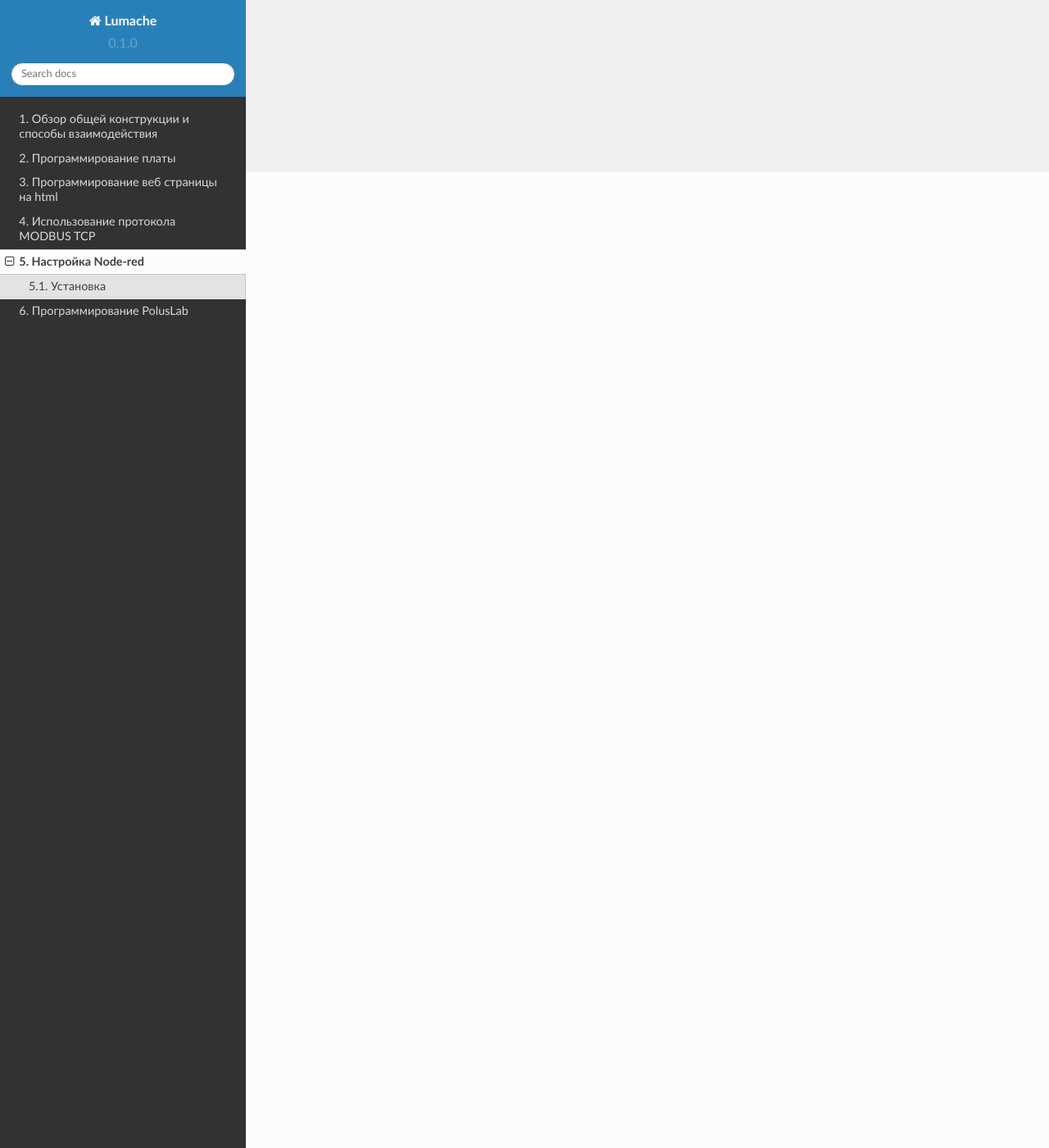
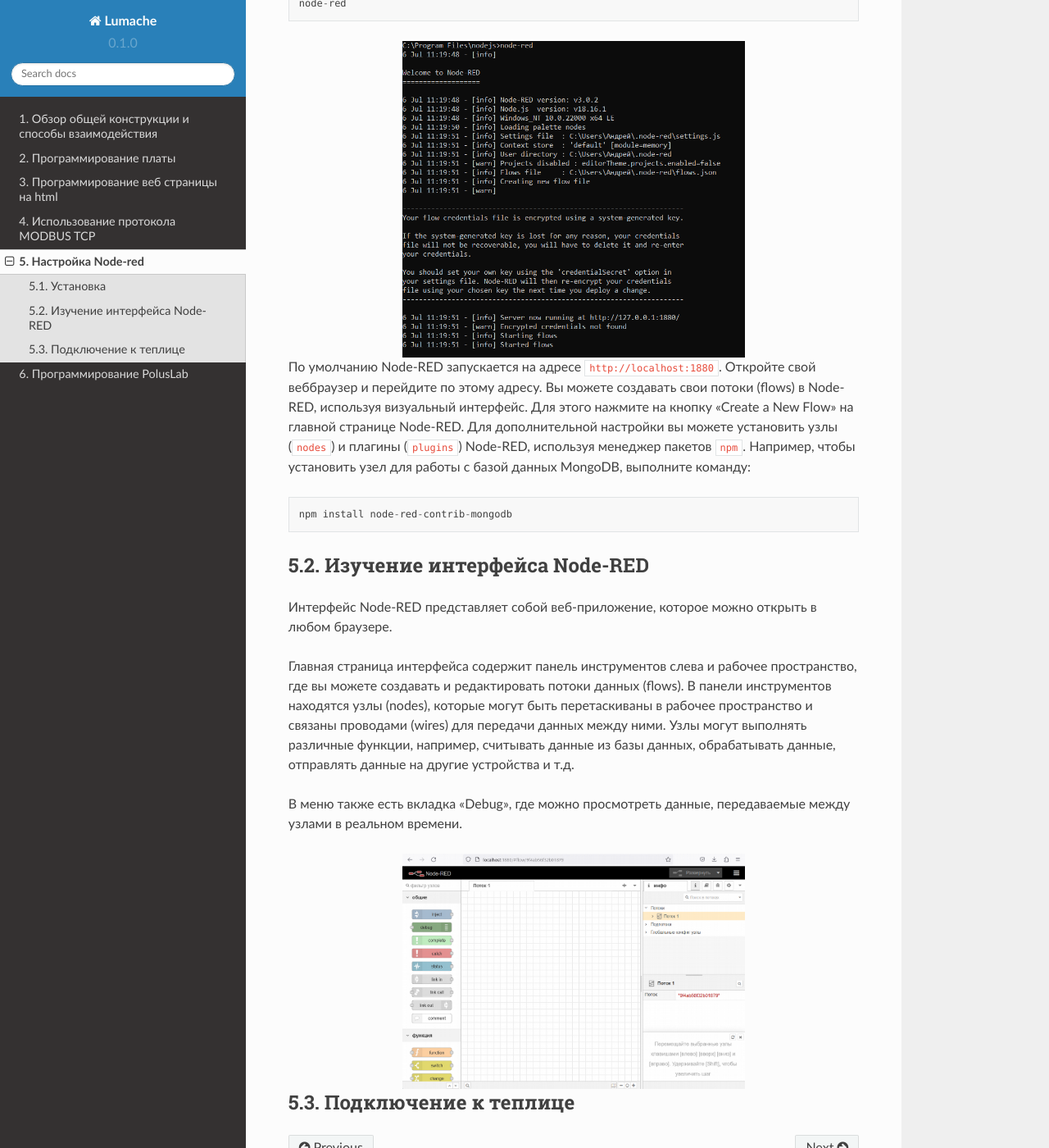
Before and after one commit to BBanwz/book_AL_GH, a Sphinx documentation site: the page built from docs/source/5/1.rst, in a window 1280 px wide and 1400 px high, scrolled down 1190 px. Shown: the whole window at 82% size. Built offline with Sphinx 7.4.7 and the Read the Docs theme 2.0.0, drawn with Linux system fonts in a browser that asks for light colours; some of the changed text lies outside the part shown.

Commit message:
Update 1.rst

```diff
--- a/docs/source/5/1.rst
+++ b/docs/source/5/1.rst
@@ -13,3 +13,56 @@
 4. В открывшейся странице выберем вариант “Running locally” чтобы установить Node-RED на свой ПК
 
 5. Выберем вариант установки для Windows или для любой другой операционной системы
+
+Далее, следуя указаниям в инструкции по установке перейдите на страницу ``https://nodejs.org/en`` и скачайте .msi файл. После успешной установки вы увидите следующее сообщение. Кроме того, откроется консоль установки дополнительных инструментов Node.js
+
+.. figure:: images/1.png
+       :width: 60%
+       :align: center
+       :alt: установка
+
+
+Откройте cmd, перейдите в каталог nodejs. Запустите процесс установки Node-RED. Для
+этого введите следующий запрос::
+
+  npm install -g --unsafe-perm node-red
+
+
+.. figure:: images/2.png
+       :width: 60%
+       :align: center
+       :alt: установка
+
+
+Для запуска Node-RED введите команду::
+
+  node-red
+
+
+.. figure:: images/3.png
+       :width: 60%
+       :align: center
+       :alt: установка
+
+
+По умолчанию Node-RED запускается на адресе ``http://localhost:1880``. Откройте свой веббраузер и перейдите по этому адресу. Вы можете создавать свои потоки (flows) в Node-RED, используя визуальный интерфейс. Для этого нажмите на кнопку «Create a New Flow» на главной странице Node-RED. Для дополнительной настройки вы можете установить узлы (``nodes``) и плагины (``plugins``) Node-RED, используя менеджер пакетов ``npm``. Например, чтобы установить узел для работы с базой данных MongoDB, выполните команду::
+
+  npm install node-red-contrib-mongodb
+
+Изучение интерфейса Node-RED
+----------------------------
+
+Интерфейс Node-RED представляет собой веб-приложение, которое можно открыть в любом браузере.
+
+Главная страница интерфейса содержит панель инструментов слева и рабочее пространство, где вы можете создавать и редактировать потоки данных (flows). В панели инструментов находятся узлы (nodes), которые могут быть перетаскиваны в рабочее пространство и связаны проводами (wires) для передачи данных между ними. Узлы могут выполнять различные функции, например, считывать данные из базы данных, обрабатывать данные, отправлять данные на другие устройства и т.д.
+
+В меню также есть вкладка «Debug», где можно просмотреть данные, передаваемые между узлами в реальном времени.
+
+.. figure:: images/4.png
+       :width: 60%
+       :align: center
+       :alt: Node-RED
+
+
+Подключение к теплице
+---------------------
```
